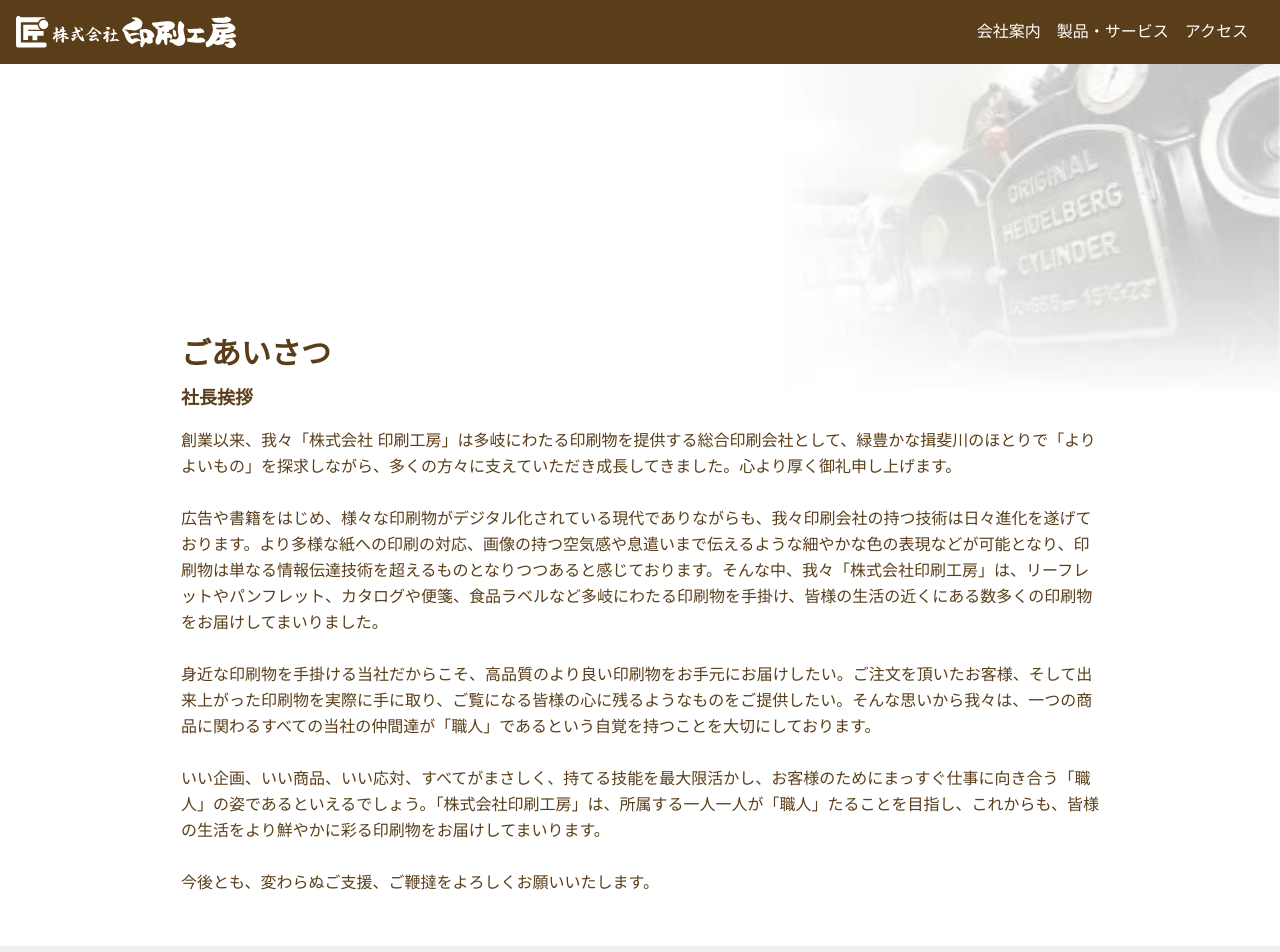
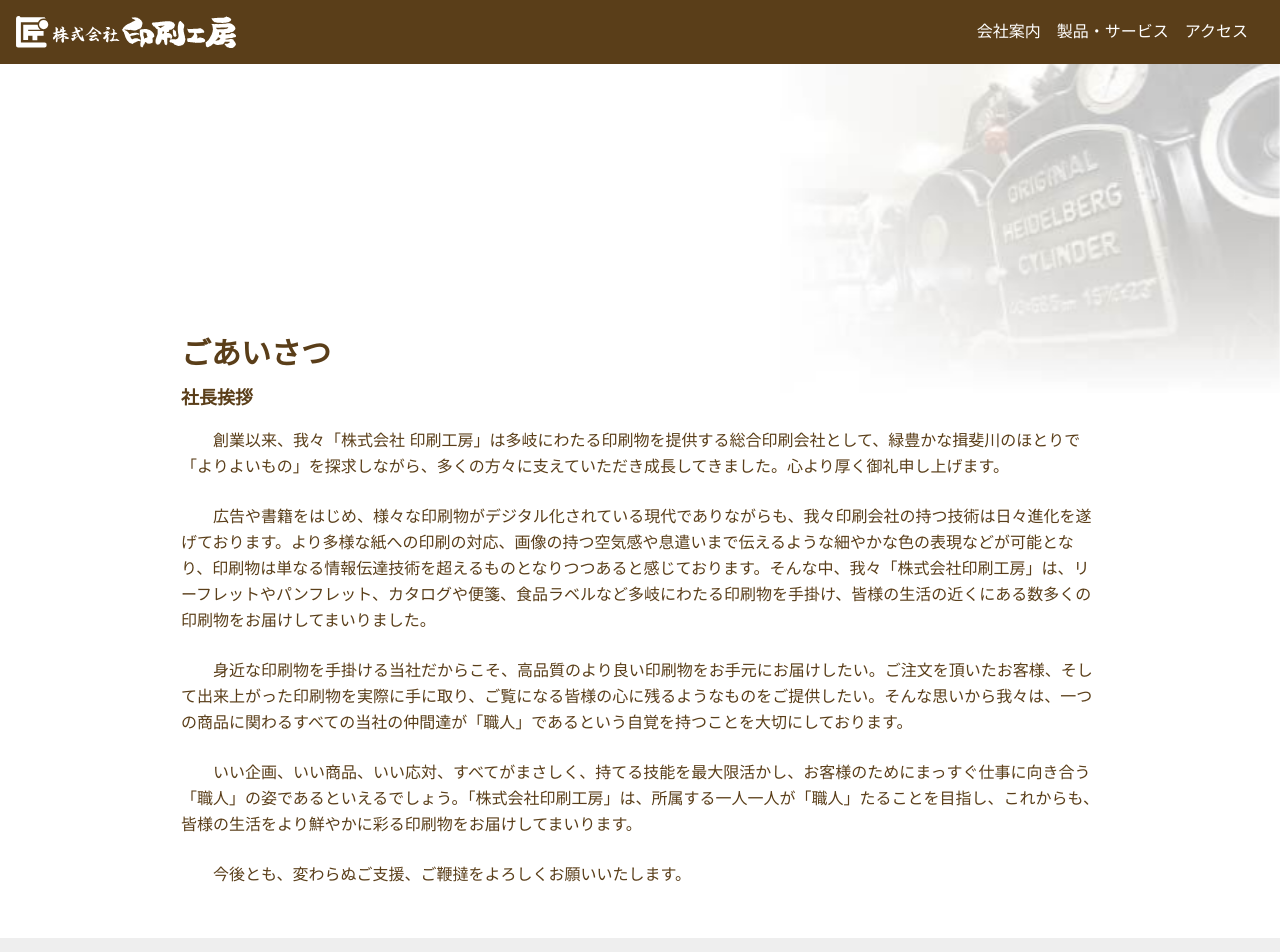
Before and after one commit to takagi-135/insatsu-koubou-HP, a Next.js app: page /president-message in a window 1280 px wide. Shown: the top 952 px of the page. Built offline with nearby package versions, Linux system fonts and the light colour scheme.

Commit message:
レビューの修正
意図通りに修正できているかご確認お願いします。

```diff
--- a/src/app/president-message/page.tsx
+++ b/src/app/president-message/page.tsx
@@ -3,7 +3,6 @@ import Image from 'next/image';
 export default function PresidentMessagePage() {
   return (
     <>
-
       <div className="fixed top-[63px] right-0 -z-10 w-max shrink-0 max-md:w-fit max-md:translate-y-[10%]">
         <Image
           src="/presidentMessage.jpg"
@@ -14,21 +13,26 @@ export default function PresidentMessagePage() {
         />
       </div>
 
-
-      <div className="relative max-w-[950px]  mx-auto pt-[300px] pb-[50px] p-4 z-20 text-[rgb(90,62,25)]">
+      <div className="relative max-w-[950px] mx-auto pt-[300px] pb-[50px] p-4 z-20 text-[rgb(90,62,25)]">
         <h2 className="text-3xl font-bold mt-6 leading-[2]">ごあいさつ</h2>
-        <h3 className="text-lg font-semibold ">社長挨拶</h3>
-        <p className="mt-4 leading-relaxed">
+        <h3 className="text-lg font-semibold">社長挨拶</h3>
+        <div className="mt-4 leading-relaxed space-y-6">
+          <p className="indent-8">
           創業以来、我々「株式会社 印刷工房」は多岐にわたる印刷物を提供する総合印刷会社として、緑豊かな揖斐川のほとりで「よりよいもの」を探求しながら、多くの方々に支えていただき成長してきました。心より厚く御礼申し上げます。
-          <br /><br />
+          </p>
+          <p className="indent-8">
           広告や書籍をはじめ、様々な印刷物がデジタル化されている現代でありながらも、我々印刷会社の持つ技術は日々進化を遂げております。より多様な紙への印刷の対応、画像の持つ空気感や息遣いまで伝えるような細やかな色の表現などが可能となり、印刷物は単なる情報伝達技術を超えるものとなりつつあると感じております。そんな中、我々「株式会社印刷工房」は、リーフレットやパンフレット、カタログや便箋、食品ラベルなど多岐にわたる印刷物を手掛け、皆様の生活の近くにある数多くの印刷物をお届けしてまいりました。
-          <br /><br />
+          </p>
+          <p className="indent-8">
           身近な印刷物を手掛ける当社だからこそ、高品質のより良い印刷物をお手元にお届けしたい。ご注文を頂いたお客様、そして出来上がった印刷物を実際に手に取り、ご覧になる皆様の心に残るようなものをご提供したい。そんな思いから我々は、一つの商品に関わるすべての当社の仲間達が「職人」であるという自覚を持つことを大切にしております。
-          <br /><br />
+          </p>
+          <p className="indent-8">
           いい企画、いい商品、いい応対、すべてがまさしく、持てる技能を最大限活かし、お客様のためにまっすぐ仕事に向き合う「職人」の姿であるといえるでしょう。「株式会社印刷工房」は、所属する一人一人が「職人」たることを目指し、これからも、皆様の生活をより鮮やかに彩る印刷物をお届けしてまいります。
-          <br /><br />
+          </p>
+          <p className="indent-8">
           今後とも、変わらぬご支援、ご鞭撻をよろしくお願いいたします。
           </p>
+        </div>
       </div>
     </>
   );
--- a/src/components/header/index.tsx
+++ b/src/components/header/index.tsx
@@ -1,13 +1,12 @@
 import Image from 'next/image';
 import Link from 'next/link';
-import { BASE_PATHS } from '../../constants/pages';
 
 export default function Header() {
   return (
     <header>
       <div className="fixed z-50 m-0 w-full bg-secondary p-4">
         <div className="flex items-center">
-        <Link href={BASE_PATHS.top} passHref>
+        <Link href="/">
             <Image
               className="hover:opacity-70"
               src="/insatsukoubou-w.svg"
--- a/src/constants/pages.ts
+++ b/src/constants/pages.ts
@@ -4,7 +4,6 @@ const BASE_PATHS = {
   companyHistory: '/company-history',
 } as const;
 
-export { BASE_PATHS };
 
 export const PAGES = {
   top: {
```
Lines whose indentation alone changed are shown as unchanged.
